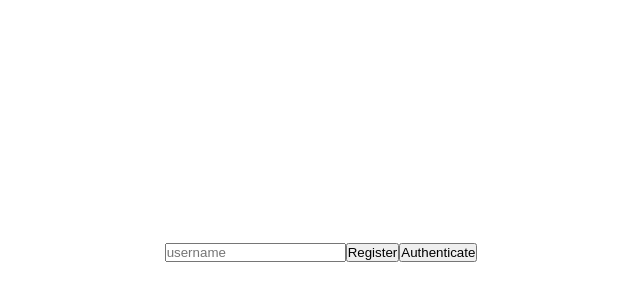
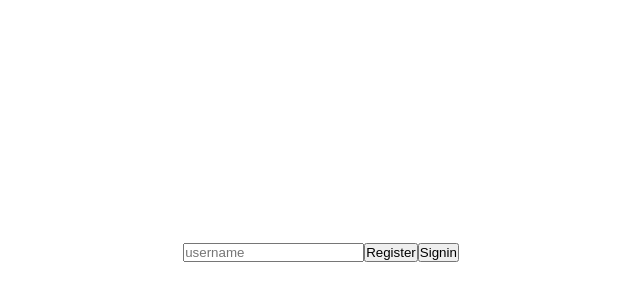
Before and after one commit to DanielCEvans/MealPlanner.UI.Next.js, a Next.js app: page / in a window 1280 px wide. Shown: the part 148-448 px from the top of the page, without its empty margins (319-959 px from the left). Built offline with nearby package versions, Linux system fonts and the light colour scheme.

Commit message:
feat: register button working. Signin first part of flow working

```diff
--- a/src/app/helpers.js
+++ b/src/app/helpers.js
@@ -1,3 +1,5 @@
+import Swal from "sweetalert2";
+
 export function coerceToArrayBuffer (thing, name) {
     if (typeof thing === "string") {
         // base64url to base64
@@ -40,7 +42,6 @@ export function showErrorAlert(message, error) {
         title: 'Error',
         text: message,
         footer: footermsg
-        //footer: '<a href>Why do I have this issue?</a>'
     })
 }
 
--- a/src/app/page.tsx
+++ b/src/app/page.tsx
@@ -2,21 +2,251 @@
 
 import styles from "./page.module.css";
 import { useState } from "react";
-
+import { coerceToArrayBuffer, showErrorAlert, coerceToBase64Url} from "./helpers";
+import Swal from "sweetalert2";
 
 export default function Home() {
   const [username, setUsername] = useState('')
 
-  const registerClick = () => {
-    console.log(`register user ${username}`);
+  async function handleRegisterSubmit(event) {
+    event.preventDefault();
+    // possible values: none, direct, indirect
+    const attestation_type = "none";
+    // possible values: <empty>, platform, cross-platform
+    const authenticator_attachment = "cross-platform";
+
+    // possible values: preferred, required, discouraged
+    const user_verification = "preferred";
+
+    // possible values: discouraged, preferred, required
+    const residentKey = "discouraged";
+
+    // prepare form post data
+    const data = new FormData();
+    data.append('username', username);
+    data.append('attType', attestation_type);
+    data.append('authType', authenticator_attachment);
+    data.append('userVerification', user_verification);
+    data.append('residentKey', residentKey);
+
+    // send to server for registering
+    let makeCredentialOptions;
+    try {
+        makeCredentialOptions = await fetchMakeCredentialOptions(data);
+    } catch (e) {
+        console.error(e);
+    }
+
+    console.log("Credential Options Object", makeCredentialOptions);
+
+    if (makeCredentialOptions.status === "error") {
+      console.log("Error creating credential options");
+      console.log(makeCredentialOptions.errorMessage);
+      showErrorAlert(makeCredentialOptions.errorMessage);
+      return;
+    }
+
+    // Turn the challenge back into the accepted format of padded base64
+    makeCredentialOptions.challenge = coerceToArrayBuffer(makeCredentialOptions.challenge);
+    // Turn ID into a UInt8Array Buffer for some reason
+    makeCredentialOptions.user.id = coerceToArrayBuffer(makeCredentialOptions.user.id);
+
+    makeCredentialOptions.excludeCredentials = makeCredentialOptions.excludeCredentials.map((c) => {
+      c.id = coerceToArrayBuffer(c.id);
+      return c;
+    });
+
+    if (makeCredentialOptions.authenticatorSelection.authenticatorAttachment === null) makeCredentialOptions.authenticatorSelection.authenticatorAttachment = undefined;
+
+    console.log("Credential Options Formatted", makeCredentialOptions);
+
+    Swal.fire({
+        title: 'Registering...',
+        text: 'Tap your security key to finish registration.',
+        imageUrl: "/images/securitykey.min.svg",
+        showCancelButton: true,
+        showConfirmButton: false,
+        focusConfirm: false,
+        focusCancel: false
+    });
+
+
+    console.log("Creating PublicKeyCredential...");
+
+    let newCredential;
+    try {
+        newCredential = await navigator.credentials.create({
+            publicKey: makeCredentialOptions
+        });
+    } catch (e) {
+        const msg = "Could not create credentials in browser. Probably because the username is already registered with your authenticator. Please change username or authenticator."
+        console.error(msg, e);
+        showErrorAlert(msg, e);
+    }
+
+
+    console.log("PublicKeyCredential Created", newCredential);
+
+    try {
+        registerNewCredential(newCredential);
+    } catch (e) {
+        showErrorAlert(e.message ? e.message : e);
+    }
+    }
+
+  async function fetchMakeCredentialOptions(formData: FormData) {
+    const url = 'http://localhost:5157/api/makeCredentialOptions'
+    const response = await fetch(url, {
+        method: 'POST', // or 'PUT'
+        body: formData, // data can be `string` or {object}!
+        headers: {
+            'Accept': 'application/json'
+        },
+        credentials: 'include'
+    });
+
+    const data = await response.json();
+
+    return data;
   }
 
-  const authenticateClick = () => {
-    console.log(`authenticate user ${username}`);
+  // This should be used to verify the auth data with the server
+  async function registerNewCredential(newCredential) {
+    // Move data into Arrays incase it is super long
+    const attestationObject = new Uint8Array(newCredential.response.attestationObject);
+    const clientDataJSON = new Uint8Array(newCredential.response.clientDataJSON);
+    const rawId = new Uint8Array(newCredential.rawId);
+
+    const data = {
+        id: newCredential.id,
+        rawId: coerceToBase64Url(rawId),
+        type: newCredential.type,
+        extensions: newCredential.getClientExtensionResults(),
+        response: {
+            AttestationObject: coerceToBase64Url(attestationObject),
+            clientDataJSON: coerceToBase64Url(clientDataJSON),
+            transports: newCredential.response.getTransports()
+        }
+    };
+
+    let response;
+    try {
+        response = await registerCredentialWithServer(data);
+    } catch (e) {
+        showErrorAlert(e);
+    }
+
+    console.log("Credential Object", response);
+
+    // show error
+    if (response.status === "error") {
+        console.log("Error creating credential");
+        console.log(response.errorMessage);
+        showErrorAlert(response.errorMessage);
+        return;
+    }
+
+    // show success
+    Swal.fire({
+        title: 'Registration Successful!',
+        text: 'You\'ve registered successfully.',
+        icon: 'success',
+        timer: 2000
+    });
+
+    // redirect to dashboard?
+    //window.location.href = "/dashboard/" + state.user.displayName;
+  }
+
+  async function registerCredentialWithServer(formData) {
+    let response = await fetch('http://localhost:5157/api/makeCredential', {
+        method: 'POST', // or 'PUT'
+        body: JSON.stringify(formData), // data can be `string` or {object}!
+        headers: {
+            'Accept': 'application/json',
+            'Content-Type': 'application/json'
+        },
+        credentials: 'include'
+    });
+
+    let data = await response.json();
+
+    return data;
   }
 
   const handleInputChange = (event: React.ChangeEvent<HTMLInputElement>) => {
     setUsername(event.target.value)
+  }
+
+  async function handleSignInSubmit(event) {
+    event.preventDefault();
+
+    // prepare form post data
+    const formData = new FormData();
+    formData.append('username', username);
+    formData.append('userVerification', 'discouraged');
+
+    // send to server for registering
+    let makeAssertionOptions;
+    try {
+        const res = await fetch('http://localhost:5157/api/assertionOptions', {
+            method: 'POST', // or 'PUT'
+            body: formData, // data can be `string` or {object}!
+            headers: {
+                'Accept': 'application/json'
+            }
+        });
+
+        makeAssertionOptions = await res.json();
+    } catch (e) {
+        showErrorAlert("Request to server failed", e);
+    }
+
+    console.log("Assertion Options Object", makeAssertionOptions);
+
+    // show options error to user
+    if (makeAssertionOptions.status === "error") {
+        console.log("Error creating assertion options");
+        console.log(makeAssertionOptions.errorMessage);
+        showErrorAlert(makeAssertionOptions.errorMessage);
+        return;
+    }
+
+    // todo: switch this to coercebase64
+    const challenge = makeAssertionOptions.challenge.replace(/-/g, "+").replace(/_/g, "/");
+    makeAssertionOptions.challenge = Uint8Array.from(atob(challenge), c => c.charCodeAt(0));
+
+    // fix escaping. Change this to coerce
+    makeAssertionOptions.allowCredentials.forEach(function (listItem) {
+        const fixedId = listItem.id.replace(/\_/g, "/").replace(/\-/g, "+");
+        listItem.id = Uint8Array.from(atob(fixedId), c => c.charCodeAt(0));
+    });
+
+    console.log("Assertion options", makeAssertionOptions);
+
+    Swal.fire({
+        title: 'Logging In...',
+        text: 'Tap your security key to login.',
+        imageUrl: "/images/securitykey.min.svg",
+        showCancelButton: true,
+        showConfirmButton: false,
+        focusConfirm: false,
+        focusCancel: false
+    });
+
+    // ask browser for credentials (browser will ask connected authenticators)
+    let credential;
+    try {
+        credential = await navigator.credentials.get({ publicKey: makeAssertionOptions })
+    } catch (err) {
+        showErrorAlert(err.message ? err.message : err);
+    }
+
+    try {
+        await verifyAssertionWithServer(credential);
+    } catch (e) {
+        showErrorAlert("Could not verify assertion", e);
+    }
   }
 
   return (
@@ -24,8 +254,8 @@ export default function Home() {
       <main className={styles.main}>
         <form>
           <input type="text" placeholder="username" value={username} onChange={handleInputChange}></input>
-          <input type="button" value={"Register"} onClick={registerClick}></input>
-          <input type="button" value={"Authenticate"} onClick={authenticateClick}></input>
+          <input type="submit" value="Register" onClick={handleRegisterSubmit}></input>
+          <input type="submit" value="Signin" onClick={handleSignInSubmit}></input>
         </form>
       </main>
     </div>
```
